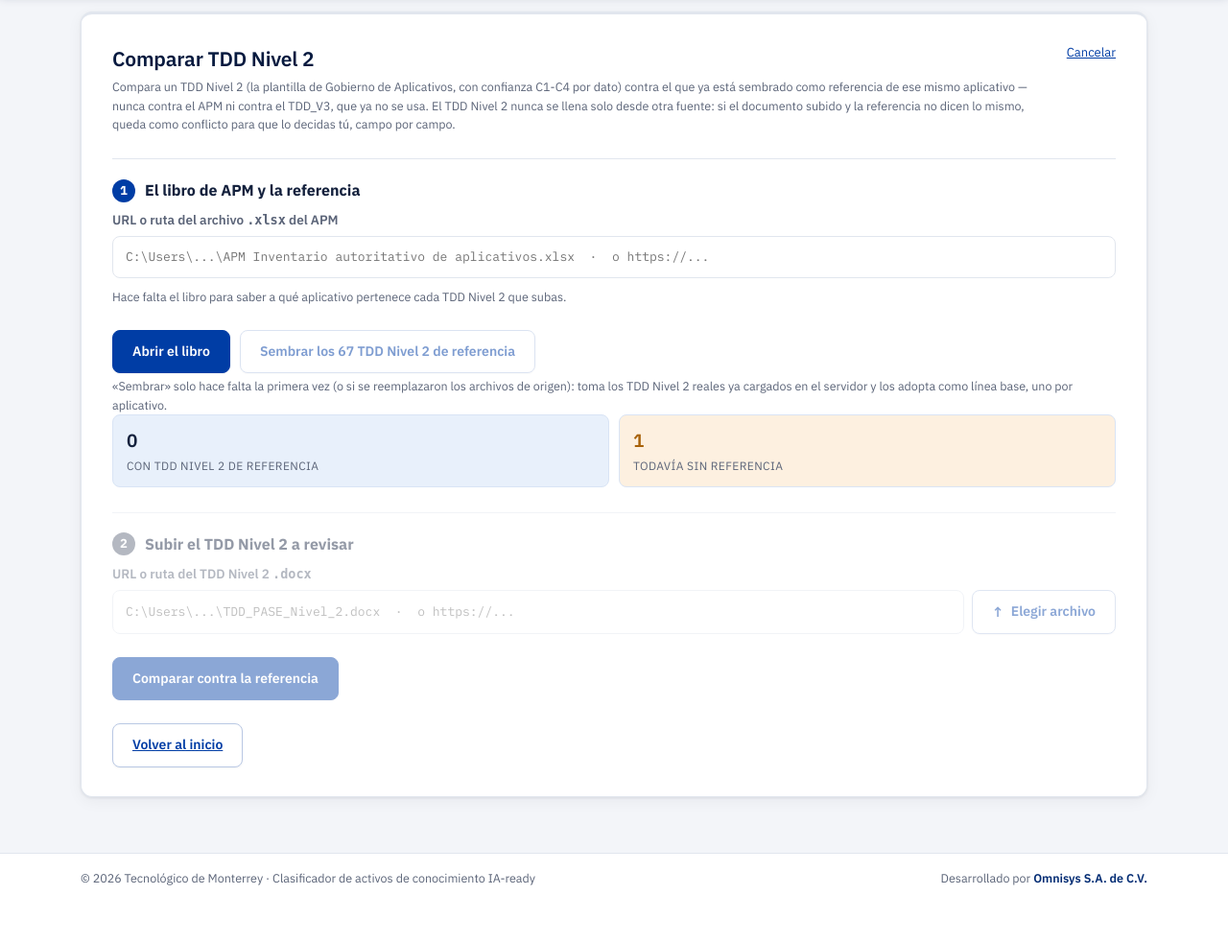
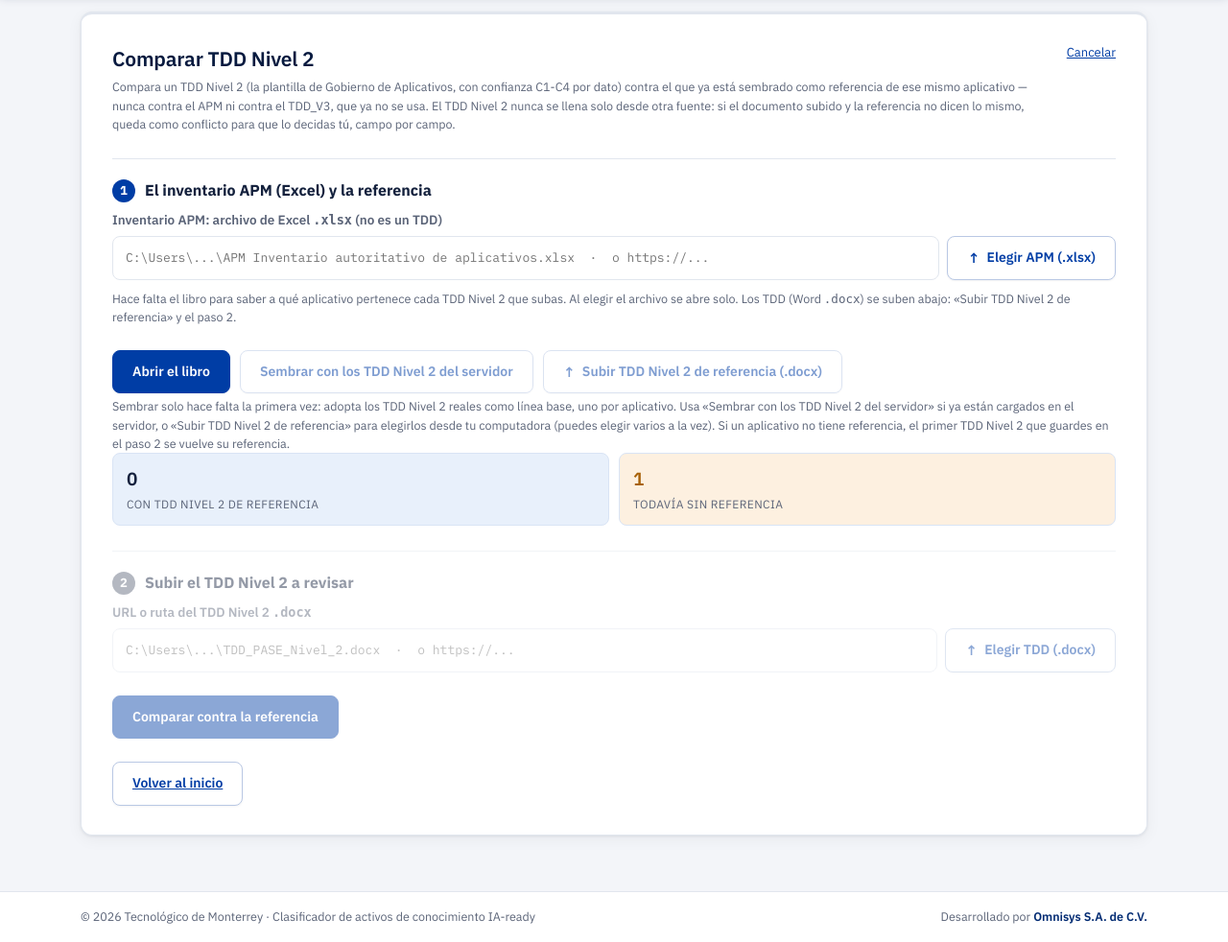
Before and after one commit to JMartTEC/portal_apm_tdd_ia, a FastAPI app: page /tdd2 in a window 1280 px wide. Shown: the part 151-1133 px from the top of the page at 96% size. Before the commit the page ends 1074 px from the top, so only its background shows below. Run offline with FastAPI, Linux system fonts and the light colour scheme; tables that the repository leaves empty hold one stand-in row (values such as "Sample post").

Commit message:
v4: subir APM y TDD Nivel 2 de referencia en Comparar TDD Nivel 2; manual 1.3

```diff
--- a/backend/app/main.py
+++ b/backend/app/main.py
@@ -2212,6 +2212,63 @@ def tdd2_sembrar(payload: dict = Body(...)):
              len(resultado["identificados"]), len(resultado["sin_identificar"]),
              len(resultado["colisiones"]))
     return {"ok": True, **resultado}
+
+
+@app.post("/api/tdd2/sembrar-subidos")
+def tdd2_sembrar_subidos(payload: dict = Body(...)):
+    """Siembra la referencia con TDD Nivel 2 subidos desde el navegador.
+
+    Sirve cuando el portal corre en un servidor (Render) donde no estan los
+    TDD Nivel 2 reales en CARPETA_REFERENCIA_TDD2: la persona los sube, se
+    copian a esa carpeta y se siembran igual que con «Sembrar». Solo acepta
+    archivos que ya pasaron por /api/conciliar/subir (dentro de
+    CARPETA_SUBIDOS); cualquier otra ruta se rechaza."""
+    libro = _libro(payload.get("ruta_apm", ""))
+    rutas = payload.get("rutas") or []
+    if not isinstance(rutas, list) or not rutas:
+        raise HTTPException(400, "No llego ningun TDD Nivel 2 para sembrar.")
+
+    base_subidos = CARPETA_SUBIDOS.resolve()
+    CARPETA_REFERENCIA_TDD2.mkdir(parents=True, exist_ok=True)
+    copiados: list[str] = []
+    rechazados: list[dict] = []
+    for r in rutas:
+        # Cada elemento puede ser la ruta sola o {"ruta", "nombre"}; el nombre
+        # original evita que se siembre "TDD_X-2.docx" (el sufijo que pone la
+        # subida si el archivo ya existia) como si fuera otro documento.
+        nombre_original = ""
+        if isinstance(r, dict):
+            nombre_original = os.path.basename(str(r.get("nombre") or ""))
+            r = r.get("ruta") or ""
+        origen = Path(str(r).strip().strip('"')).resolve()
+        try:
+            origen.relative_to(base_subidos)
+        except ValueError:
+            rechazados.append({"nombre": origen.name, "motivo": "no es un archivo subido"})
+            continue
+        if not origen.is_file() or origen.suffix.lower() != ".docx":
+            rechazados.append({"nombre": origen.name, "motivo": "no es un .docx"})
+            continue
+        try:
+            es_tdd2 = tdd_nivel2.es_documento_tdd_nivel2(origen)
+        except Exception:
+            es_tdd2 = False
+        if not es_tdd2:
+            rechazados.append({"nombre": origen.name, "motivo": "no parece un TDD Nivel 2"})
+            continue
+        destino_nombre = (nombre_original
+                          if nombre_original.lower().endswith(".docx") else origen.name)
+        shutil.copy2(origen, CARPETA_REFERENCIA_TDD2 / destino_nombre)
+        copiados.append(destino_nombre)
+
+    if not copiados:
+        return {"ok": True, "copiados": [], "rechazados": rechazados,
+                "identificados": [], "sin_identificar": [], "colisiones": {}}
+
+    resultado = _sembrar_tdd2_todos(libro)
+    log.info("TDD2 sembrado desde subidos | %s copiados | %s rechazados | %s identificados",
+             len(copiados), len(rechazados), len(resultado["identificados"]))
+    return {"ok": True, "copiados": copiados, "rechazados": rechazados, **resultado}
 
 
 @app.get("/api/tdd2/referencia")
--- a/frontend/static/comun/comun.css
+++ b/frontend/static/comun/comun.css
@@ -780,3 +780,6 @@ input[type=text] { font-family: "IBM Plex Mono", ui-monospace, Consolas, monospa
   .menu-fila { flex-wrap: wrap; padding-top: 6px; padding-bottom: 6px; }
   .sello-boton.actual::after { display: none; }
 }
+
+/* v4 · botón de subida deshabilitado (Comparar TDD Nivel 2) */
+.btn-archivo[aria-disabled="true"] { opacity: .5; cursor: not-allowed; }
--- a/frontend/static/pantallas/tdd2.js
+++ b/frontend/static/pantallas/tdd2.js
@@ -45,23 +45,68 @@ $("tdd2-subir-doc").addEventListener("change", async (e) => {
 
 /* ---------- 1 · abrir el libro y sembrar la referencia ---------- */
 
-$("tdd2-btn-abrir-apm").addEventListener("click", async () => {
+function habilitarSiembra(si) {
+  $("tdd2-btn-sembrar").disabled = !si;
+  $("tdd2-sembrar-subir").disabled = !si;
+  $("tdd2-lbl-sembrar-subir").setAttribute("aria-disabled", si ? "false" : "true");
+}
+
+async function abrirApmTdd2() {
   errT2("");
   const ruta = $("tdd2-ruta-apm").value.trim().replace(/^"|"$/g, "");
-  if (!ruta) return errT2("Escribe la ruta del archivo .xlsx del APM.");
+  if (!ruta) return errT2("Elige el archivo .xlsx del APM o escribe su ruta.");
   const btn = $("tdd2-btn-abrir-apm");
   btn.disabled = true;
   try {
     await pedir("/api/apm/abrir", json({ ruta }));
-    $("tdd2-btn-sembrar").disabled = false;
+    habilitarSiembra(true);
     abrirEtapa("tdd2-etapa-subir");
     verReferenciaTdd2();
   } catch (e) {
+    habilitarSiembra(false);
     errT2(e.message);
   } finally {
     btn.disabled = false;
   }
+}
+
+$("tdd2-btn-abrir-apm").addEventListener("click", abrirApmTdd2);
+
+/* Subir el APM desde el navegador: indispensable cuando el portal corre en
+   un servidor (Render), donde una ruta C:\... de tu computadora no existe. */
+$("tdd2-subir-apm").addEventListener("change", async (e) => {
+  errT2("");
+  const archivos = [...e.target.files];
+  e.target.value = "";
+  if (!archivos.length) return;
+  try {
+    const guardados = await subir(archivos, "el libro de APM", errT2);
+    if (guardados.length) {
+      $("tdd2-ruta-apm").value = guardados[0].ruta;
+      await abrirApmTdd2();
+    }
+  } catch (err) { errT2(err.message); }
 });
+
+function pintarSiembra(r) {
+  const colisiones = Object.entries(r.colisiones || {});
+  const rechazados = r.rechazados || [];
+  $("tdd2-resumen-siembra").innerHTML = `
+    <div class="aviso-caja">
+      <b>Referencia sembrada.</b>
+      <p>${r.identificados.length} TDD Nivel 2 identificados y adoptados como línea base.</p>
+      ${rechazados.length ? `<p class="nota-alerta">
+        <b>${rechazados.length} no se usaron:</b>
+        ${rechazados.map((s) => `${esc(s.nombre)} (${esc(s.motivo)})`).join(", ")}</p>` : ""}
+      ${r.sin_identificar.length ? `<p class="nota-alerta">
+        <b>${r.sin_identificar.length} no se pudieron identificar:</b>
+        ${r.sin_identificar.map((s) => `${esc(s.nombre)} (${esc(s.motivo)})`).join(", ")}</p>` : ""}
+      ${colisiones.length ? `<p class="nota-alerta">
+        <b>Colisiones -- más de un archivo apuntó al mismo aplicativo:</b>
+        ${colisiones.map(([n, arch]) => `#${esc(n)}: ${arch.map(esc).join(" · ")}`).join(" — ")}</p>` : ""}
+    </div>`;
+  $("tdd2-resumen-siembra").hidden = false;
+}
 
 $("tdd2-btn-sembrar").addEventListener("click", async () => {
   errT2("");
@@ -71,19 +116,12 @@ $("tdd2-btn-sembrar").addEventListener("click", async () => {
   btn.disabled = true;
   try {
     const r = await pedir("/api/tdd2/sembrar", json({ ruta_apm }));
-    const colisiones = Object.entries(r.colisiones || {});
-    $("tdd2-resumen-siembra").innerHTML = `
-      <div class="aviso-caja">
-        <b>Referencia sembrada.</b>
-        <p>${r.identificados.length} TDD Nivel 2 identificados y adoptados como línea base.</p>
-        ${r.sin_identificar.length ? `<p class="nota-alerta">
-          <b>${r.sin_identificar.length} no se pudieron identificar:</b>
-          ${r.sin_identificar.map((s) => `${esc(s.nombre)} (${esc(s.motivo)})`).join(", ")}</p>` : ""}
-        ${colisiones.length ? `<p class="nota-alerta">
-          <b>Colisiones -- más de un archivo apuntó al mismo aplicativo:</b>
-          ${colisiones.map(([n, arch]) => `#${esc(n)}: ${arch.map(esc).join(" · ")}`).join(" — ")}</p>` : ""}
-      </div>`;
-    $("tdd2-resumen-siembra").hidden = false;
+    if (!r.identificados.length && !r.sin_identificar.length) {
+      errT2("En el servidor no hay TDD Nivel 2 de referencia cargados. "
+        + "Usa «Subir TDD Nivel 2 de referencia» para elegirlos desde tu computadora.");
+    } else {
+      pintarSiembra(r);
+    }
     verReferenciaTdd2();
   } catch (e) {
     errT2(e.message);
@@ -92,11 +130,41 @@ $("tdd2-btn-sembrar").addEventListener("click", async () => {
   }
 });
 
+/* Sembrar con TDD Nivel 2 elegidos desde la computadora: se suben y el
+   servidor los adopta como referencia, igual que «Sembrar». */
+$("tdd2-sembrar-subir").addEventListener("change", async (e) => {
+  errT2("");
+  const archivos = [...e.target.files];
+  e.target.value = "";
+  if (!archivos.length) return;
+  const ruta_apm = $("tdd2-ruta-apm").value.trim().replace(/^"|"$/g, "");
+  if (!ruta_apm) return errT2("Abre primero el libro de APM.");
+  const lbl = $("tdd2-lbl-sembrar-subir");
+  const textoOriginal = lbl.innerHTML;
+  lbl.textContent = `Subiendo ${archivos.length} archivo(s)…`;
+  try {
+    const guardados = await subir(archivos, "los TDD Nivel 2", errT2);
+    if (!guardados.length) return;
+    lbl.textContent = "Sembrando…";
+    const r = await pedir("/api/tdd2/sembrar-subidos",
+      json({ ruta_apm, rutas: guardados.map((g) => ({ ruta: g.ruta, nombre: g.nombre })) }));
+    pintarSiembra(r);
+    verReferenciaTdd2();
+  } catch (err) {
+    errT2(err.message);
+  } finally {
+    lbl.innerHTML = textoOriginal;
+  }
+});
+
 async function verReferenciaTdd2() {
   try {
     const r = await pedir("/api/tdd2/referencia");
     const lista = r.habilitadores || [];
     const conRef = lista.filter((h) => h.tdd2_nombre);
+    // Sin aplicativos sembrados en la base (p. ej. un servidor recién creado)
+    // el conteo saldría 0 y 0: mejor no mostrarlo.
+    if (!lista.length) { $("tdd2-resumen-referencia").hidden = true; return; }
     $("tdd2-resumen-referencia").innerHTML = `
       <div class="resumen">
         <div class="dato"><b>${conRef.length}</b><span>con TDD Nivel 2 de referencia</span></div>
--- a/frontend/templates/pantallas/tdd2.html
+++ b/frontend/templates/pantallas/tdd2.html
@@ -13,27 +13,39 @@
     <a class="btn-texto" id="btn-cerrar-tdd2" href="/">Cancelar</a>
   </div>
 
+  <p class="error" id="tdd2-error" role="alert" aria-live="polite" hidden></p>
+
   <!-- 1 · la referencia -->
   <section class="etapa" id="tdd2-etapa-libro">
-    <h3><span class="num">1</span> El libro de APM y la referencia</h3>
+    <h3><span class="num">1</span> El inventario APM (Excel) y la referencia</h3>
     <div class="campo-ruta">
-      <label for="tdd2-ruta-apm">URL o ruta del archivo <code>.xlsx</code> del APM</label>
+      <label for="tdd2-ruta-apm">Inventario APM: archivo de Excel <code>.xlsx</code> (no es un TDD)</label>
       <div class="fila-entrada">
         <input type="text" id="tdd2-ruta-apm" spellcheck="false"
                placeholder="C:\Users\...\APM Inventario autoritativo de aplicativos.xlsx  ·  o https://...">
+        <label class="btn btn-sec btn-archivo" for="tdd2-subir-apm">
+          <span class="ico">&#8593;</span> Elegir APM (.xlsx)</label>
+        <input type="file" id="tdd2-subir-apm" accept=".xlsx,.xlsm" hidden>
       </div>
       <p class="nota">Hace falta el libro para saber a qué aplicativo pertenece
-         cada TDD Nivel 2 que subas.</p>
+         cada TDD Nivel 2 que subas. Al elegir el archivo se abre solo. Los TDD
+         (Word <code>.docx</code>) se suben abajo: «Subir TDD Nivel 2 de referencia» y el paso 2.</p>
     </div>
     <div class="acciones">
       <button class="btn" id="tdd2-btn-abrir-apm" type="button">Abrir el libro</button>
       <button class="btn btn-sec" id="tdd2-btn-sembrar" type="button" disabled>
-        Sembrar los 67 TDD Nivel 2 de referencia</button>
+        Sembrar con los TDD Nivel 2 del servidor</button>
+      <label class="btn btn-sec btn-archivo" id="tdd2-lbl-sembrar-subir" for="tdd2-sembrar-subir"
+             aria-disabled="true">
+        <span class="ico">&#8593;</span> Subir TDD Nivel 2 de referencia (.docx)</label>
+      <input type="file" id="tdd2-sembrar-subir" accept=".docx" multiple hidden disabled>
     </div>
-    <p class="nota">«Sembrar» solo hace falta la primera vez (o si se
-       reemplazaron los archivos de origen): toma los TDD Nivel 2 reales ya
-       cargados en el servidor y los adopta como línea base, uno por
-       aplicativo.</p>
+    <p class="nota">Sembrar solo hace falta la primera vez: adopta los TDD
+       Nivel 2 reales como línea base, uno por aplicativo. Usa «Sembrar con
+       los TDD Nivel 2 del servidor» si ya están cargados en el servidor, o
+       «Subir TDD Nivel 2 de referencia» para elegirlos desde tu computadora
+       (puedes elegir varios a la vez). Si un aplicativo no tiene referencia,
+       el primer TDD Nivel 2 que guardes en el paso 2 se vuelve su referencia.</p>
     <div id="tdd2-resumen-siembra" hidden></div>
     <div id="tdd2-resumen-referencia" hidden></div>
   </section>
@@ -47,7 +59,7 @@
         <input type="text" id="tdd2-ruta-doc" spellcheck="false"
                placeholder="C:\Users\...\TDD_PASE_Nivel_2.docx  ·  o https://...">
         <label class="btn btn-sec btn-archivo" for="tdd2-subir-doc">
-          <span class="ico">&#8593;</span> Elegir archivo</label>
+          <span class="ico">&#8593;</span> Elegir TDD (.docx)</label>
         <input type="file" id="tdd2-subir-doc" accept=".docx" hidden>
       </div>
     </div>
@@ -57,7 +69,6 @@
     <div id="tdd2-resultado" hidden></div>
   </section>
 
-  <p class="error" id="tdd2-error" hidden></p>
   <div class="acciones">
     <a class="btn btn-sec" id="tdd2-btn-volver" href="/">Volver al inicio</a>
   </div>
```
Also changed, not shown: 1 other file.
